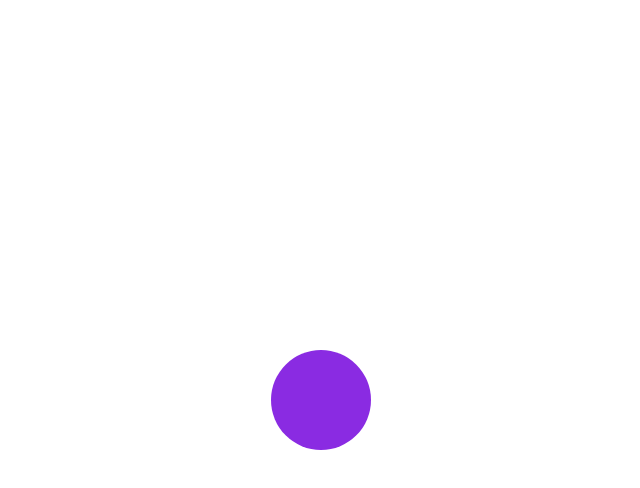
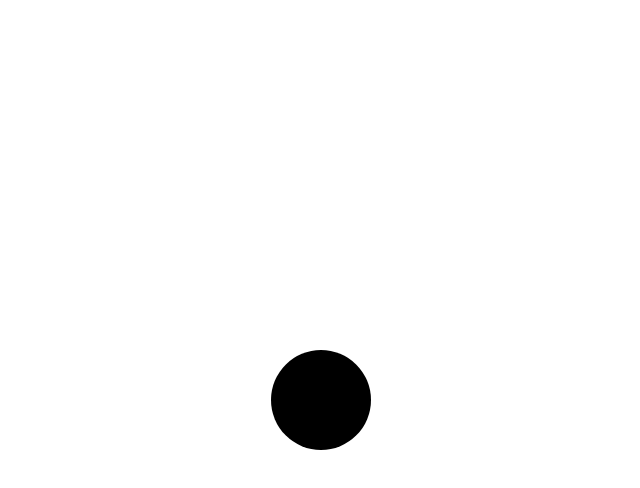
Before and after one commit to anasilveira9787/playing-with-Javascript, a plain HTML site: page index.html in a window 1280 px wide. Both pictures are taken after a click on the element 640 px from the left and 400 px from the top of the page. Shown: the whole page, without its empty margins (319-959 px from the left). Drawn offline with Linux system fonts and the light colour scheme.

Commit message:
fix: fixed JS and CSS parameters

```diff
--- a/script.js
+++ b/script.js
@@ -2,5 +2,8 @@
 
 
 function changeColor(){
-   circle.classList.add('clicked')
+
+
+    circle.classList.toggle('clicked')
+
 }
--- a/style.css
+++ b/style.css
@@ -19,6 +19,6 @@ div {
     border-radius: 50%;
 }
 
-div .clicked {
+div.clicked {
     background-color: black;
 }
```
